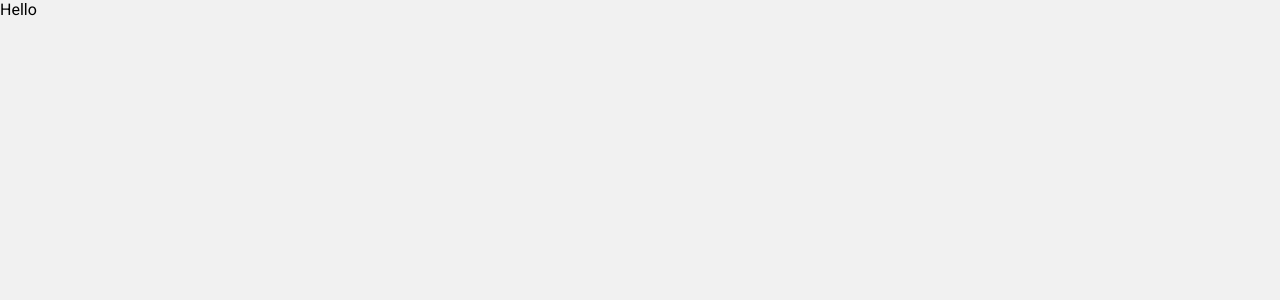
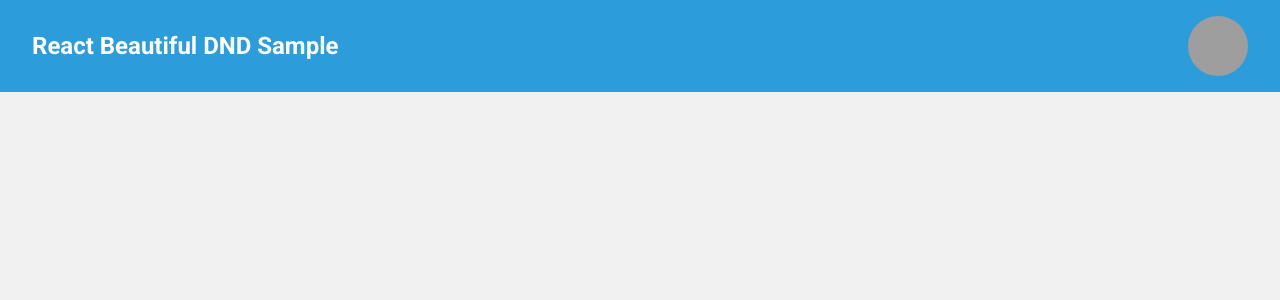
Before and after one commit to Nimbo1999/how-to-react-beautiful-dnd, a React app: page / in a window 1280 px wide. Shown: the top 300 px of the page. Built offline with nearby package versions, Linux system fonts and the light colour scheme; grey boxes are pictures that could not be loaded.

Commit message:
Adiciona o header do app

```diff
--- a/src/App.tsx
+++ b/src/App.tsx
@@ -1,13 +1,7 @@
-import { FC, useEffect, useState } from 'react';
+import { FC } from 'react';
 
-const App: FC = () => {
-	const [nome] = useState();
+import HeaderComponent from './components/HeaderComponent';
 
-	useEffect(() => {
-		console.log(nome);
-	}, []);
-
-	return <div className="Olá">Hello</div>;
-};
+const App: FC = () => <HeaderComponent />;
 
 export default App;
--- /dev/null
+++ b/src/assets/less/components/header.less
@@ -0,0 +1,26 @@
+.header-container {
+	display: flex;
+	padding: .spacing-em(2)[] .spacing-em(4)[];
+	background-color: @color-primary;
+
+	align-items: center;
+
+	h3 {
+		flex: 1;
+		color: @color-white;
+		margin: 0;
+		font-size: 1.5rem;
+	}
+
+	.image-wraper {
+		border-radius: 50%;
+		overflow: hidden;
+		display: flex;
+		height: 60px;
+		width: 60px;
+
+		img {
+			object-fit: cover;
+		}
+	}
+}
--- a/src/assets/less/global/global.less
+++ b/src/assets/less/global/global.less
@@ -5,7 +5,11 @@
 html {
     font-size: 14px;
 
-    @media screen and (min-width: 720px) {
+    @media screen and (min-width: @break-md) {
+        font-size: 15px;
+    }
+
+    @media screen and (min-width: @break-lg) {
         font-size: 16px;
     }
 }
--- /dev/null
+++ b/src/assets/less/global/mixins.less
@@ -0,0 +1,3 @@
+.spacing-em(@space) {
+	@return: @space * @base-unit-em;
+}
--- a/src/assets/less/global/variables.less
+++ b/src/assets/less/global/variables.less
@@ -1,6 +1,11 @@
-@break-md: 720px;
-@break-lg: 1120px;
+@base-unit-em: 0.5em; // Valor representa a medida do base unit por EM;
+
+@break-md: 424px;
+@break-lg: 960px;
 
 @body-bg: #f1f1f1;
 
 @font-family: 'Roboto', sans-serif;
+
+@color-primary: #2D9CDB;
+@color-white: #FFFFFF;
--- a/src/assets/less/main.less
+++ b/src/assets/less/main.less
@@ -1,2 +1,9 @@
+// Core style
+
 @import './global/variables.less';
+@import './global/mixins.less';
 @import './global/global.less';
+
+// Components
+
+@import './components/header.less';
--- /dev/null
+++ b/src/components/HeaderComponent.tsx
@@ -0,0 +1,15 @@
+import { FC } from 'react';
+
+const HeaderComponent: FC = () => {
+	return (
+		<header className="header-container">
+			<h3>React Beautiful DND Sample</h3>
+
+			<div className="image-wraper">
+				<img src="https://avatars.githubusercontent.com/u/42950729?s=60&v=4" alt="Matheus Lopes" />
+			</div>
+		</header>
+	);
+};
+
+export default HeaderComponent;
```
